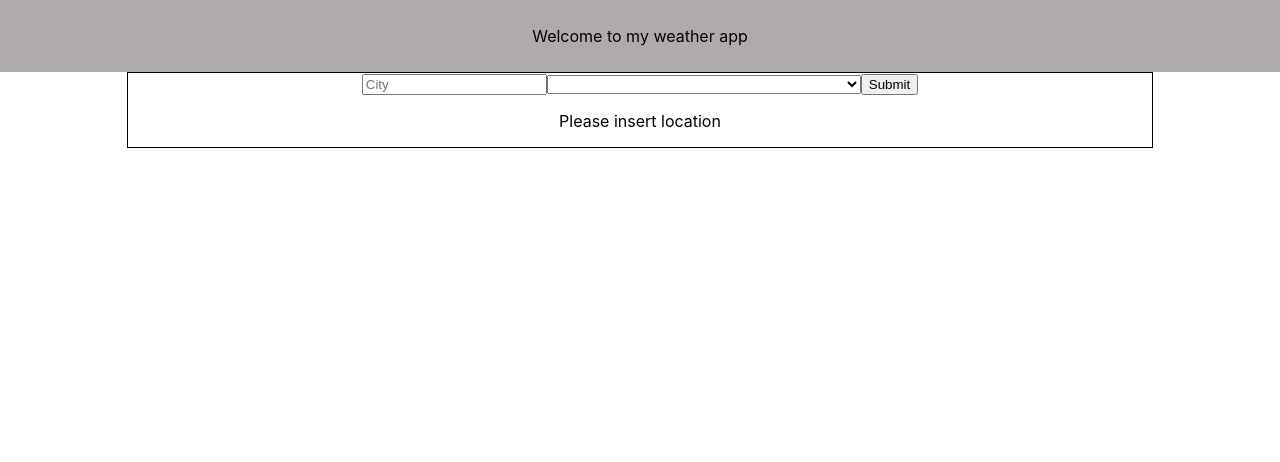
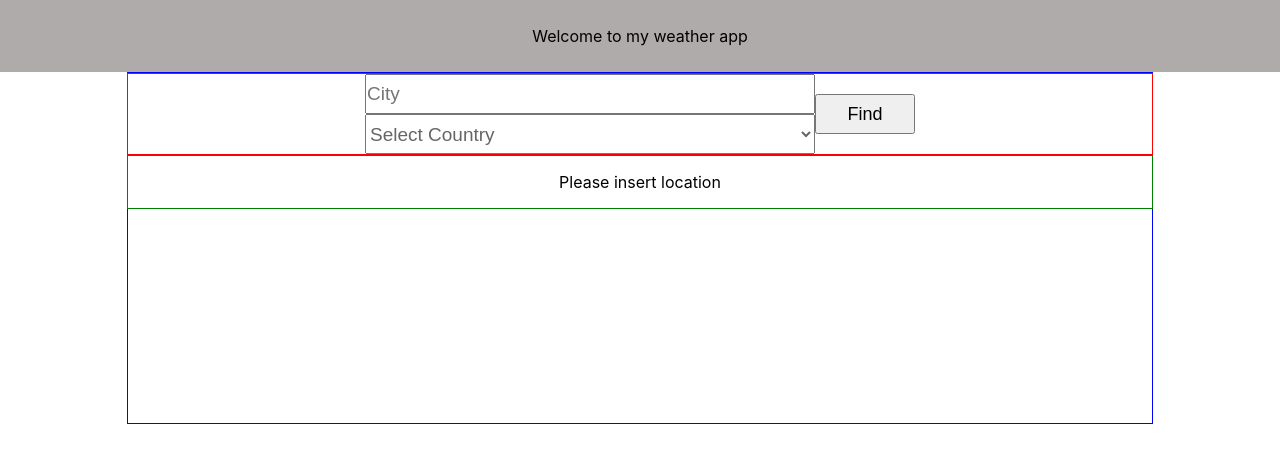
Before and after one commit to ProDIGGY-vinilos/weather-app, a React (Create React App) app: page / in a window 1280 px wide. Shown: the top 462 px of the page. Built offline with nearby package versions, Linux system fonts and the light colour scheme; the HTML template or start-up script is replaced by a standard one.

Commit message:
placing things in their places

```diff
--- a/src/components/city-form/city-form.jsx
+++ b/src/components/city-form/city-form.jsx
@@ -7,40 +7,42 @@ import styles from "./city-form.module.css";
 
 const CityForm = () => {
   const [weatherData, setWeatherdata] = useState({
-        "temp": 0,
-        "feels_like": 0,
-        "temp_min": 0,
-        "temp_max": 0,
-        "description": "",
-        "icon": ""
+    temp: 0,
+    feels_like: 0,
+    temp_min: 0,
+    temp_max: 0,
+    description: "",
+    icon: "",
   });
   const [isLoaded, setIsLoaded] = useState(false);
 
-    const { register, handleSubmit, formState: {errors} } = useForm(
-        {
+  const {
+    register,
+    handleSubmit,
+    formState: { errors },
+  } = useForm({
     mode: "onBlur",
     reValidateMode: "onChange",
     defaultValues: {
       city: "",
-                country: ""
-            }
-        }
-    );
+      country: "",
+    },
+  });
 
   const showWeather = (data) => {
     setWeatherdata({
-            "temp": (data?.main?.temp - 273.15).toFixed(2),
-            "feels_like": (data?.main?.feels_like - 273.15).toFixed(2),
-            "temp_min": (data?.main?.temp_min - 273.15).toFixed(2),
-            "temp_max": (data?.main?.temp_max - 273.15).toFixed(2),
-            "description": data?.weather[0]?.description,
-            "icon": data?.weather[0]?.icon
+      temp: (data?.main?.temp - 273.15).toFixed(2),
+      feels_like: (data?.main?.feels_like - 273.15).toFixed(2),
+      temp_min: (data?.main?.temp_min - 273.15).toFixed(2),
+      temp_max: (data?.main?.temp_max - 273.15).toFixed(2),
+      description: data?.weather[0]?.description,
+      icon: data?.weather[0]?.icon,
     });
-    }
+  };
 
   const onSubmit = async (data) => {
     const result = await Api(data);
-        if (data.city !== "" && data.country !== ""){
+    if (data.city !== "" && data.country !== "") {
       if (result.cod === "404") {
         alert("City not found");
         console.log(result);
@@ -51,33 +53,49 @@ const CityForm = () => {
     } else {
       setIsLoaded(false);
     }
-    }
+  };
 
   return (
     <div className={styles.container}>
-            <form onSubmit={handleSubmit(onSubmit)}>
+      <form onSubmit={handleSubmit(onSubmit)} className={styles.formContainer}>
+        <div className={styles.fields}>
+            <div className={styles.formInput}>
                 <input
                 type="text"
                 name="city"
                 placeholder="City"
                 {...register("city")}
+                className={styles.formInput}
                 />
+            </div>
           {errors.city && <span>This field is required</span>}
-                <select name="country" {...register("country")}>
+          <select
+            name="country"
+            placeholder="Country"
+            {...register("country")}
+            className={styles.formInput}
+            required
+          >
+            <option disabled selected value="" className={styles.placeholder}>Select Country</option>
             {countries.map((country) => (
               <option key={country.code} value={country.code}>
                 {country.name}
-                        </option>)
-                        )}
+              </option>
+            ))}
           </select>
           {errors.country && <span>This field is required</span>}
-                <input type="submit" />
+        </div>
+        <input type="submit" value="Find" className={styles.btn} />
       </form>
+      <div className={styles.weatherContainer}>
         {isLoaded ? (
           <WeatherDetails showWeather={weatherData} />
-            ): <p>Please insert location</p>}
+        ) : (
+          <p>Please insert location</p>
+        )}
       </div>
-    )
+    </div>
+  );
 };
 
 export default CityForm;
--- a/src/components/city-form/city-form.module.css
+++ b/src/components/city-form/city-form.module.css
@@ -4,5 +4,48 @@
     align-items: center;
     text-align: center;
     width: 80%;
-    border: 1px solid #000;
+    height: 350px;
+    border: 1px solid blue;
 }
+
+.formContainer {
+    display: flex;
+    flex-direction: row;
+    justify-content: center;
+    align-items: center;
+    text-align: center;
+    width: 100%;
+    border: 1px solid red;
+}
+
+.formInput {
+    box-sizing: border-box;
+    width: 450px;
+    height: 40px;
+    padding: 0px 0px;
+    font-size: 19px;
+}
+
+.weatherContainer{
+    border: 1px solid green;
+    width: 100%;
+}
+
+.btn {
+    width: 100px;
+    height: 40px;
+    font-size: 18px;
+}
+
+.placeholder {
+    color: #666;
+    background-color: rgb(238, 238, 238);
+}
+
+select:required:invalid {
+    color: #666;
+}
+
+option {
+    color: #000;
+}
--- a/src/components/weather-details/weather-details.jsx
+++ b/src/components/weather-details/weather-details.jsx
@@ -8,9 +8,9 @@ const WeatherDetails = (weatherData) => {
     }
     return (
         <div className={styles.container}>
-            <div>Weather Details</div>
-            <div><img src={iconurl} alt="Weather icon"></img></div>
-            <div className={styles.details}>Description: {weatherData.showWeather.description}</div>
+            <h2>Weather Details</h2>
+            <div><img src={iconurl} alt="Weather icon" className={styles.icon}></img></div>
+            <div className={styles.description}>{weatherData.showWeather.description}</div>
             <div className={styles.detailsList}>
             <div className={styles.details}>Temp: °{weatherData.showWeather.temp}</div>
             <div className={styles.details}>Feels Like: °{ weatherData.showWeather.feels_like}</div>
--- a/src/components/weather-details/weather-details.module.css
+++ b/src/components/weather-details/weather-details.module.css
@@ -3,7 +3,9 @@
   flex-direction: column;
   align-items: center;
   text-align: center;
-  width: 80%;
+  width: 100%;
+  height: 350px;
+  font-size: 24px;
   border: 1px solid #000;
 }
 
@@ -12,6 +14,18 @@
     flex-wrap: wrap;
 }
 
+.description {
+  font-size: 32px;
+  margin-bottom: 10px;
+}
+
 .details {
-  flex: 1 1 49%;
+  flex: 0 1 48%;
+  margin: 10px 0px;
+  font-size: 24px;
 }
+
+.icon {
+  width: 75px;
+  height: 75px
+}
--- a/src/data/countries.json
+++ b/src/data/countries.json
@@ -928,10 +928,6 @@
     "name": "Islas Vírgenes Británicas"
   },
   {
-    "code": "VI",
-    "name": "Islas Vírgenes de los Estados Unidos de América"
-  },
-  {
     "code": "VN",
     "name": "Vietnam"
   },
```
Lines whose indentation alone changed are shown as unchanged.
